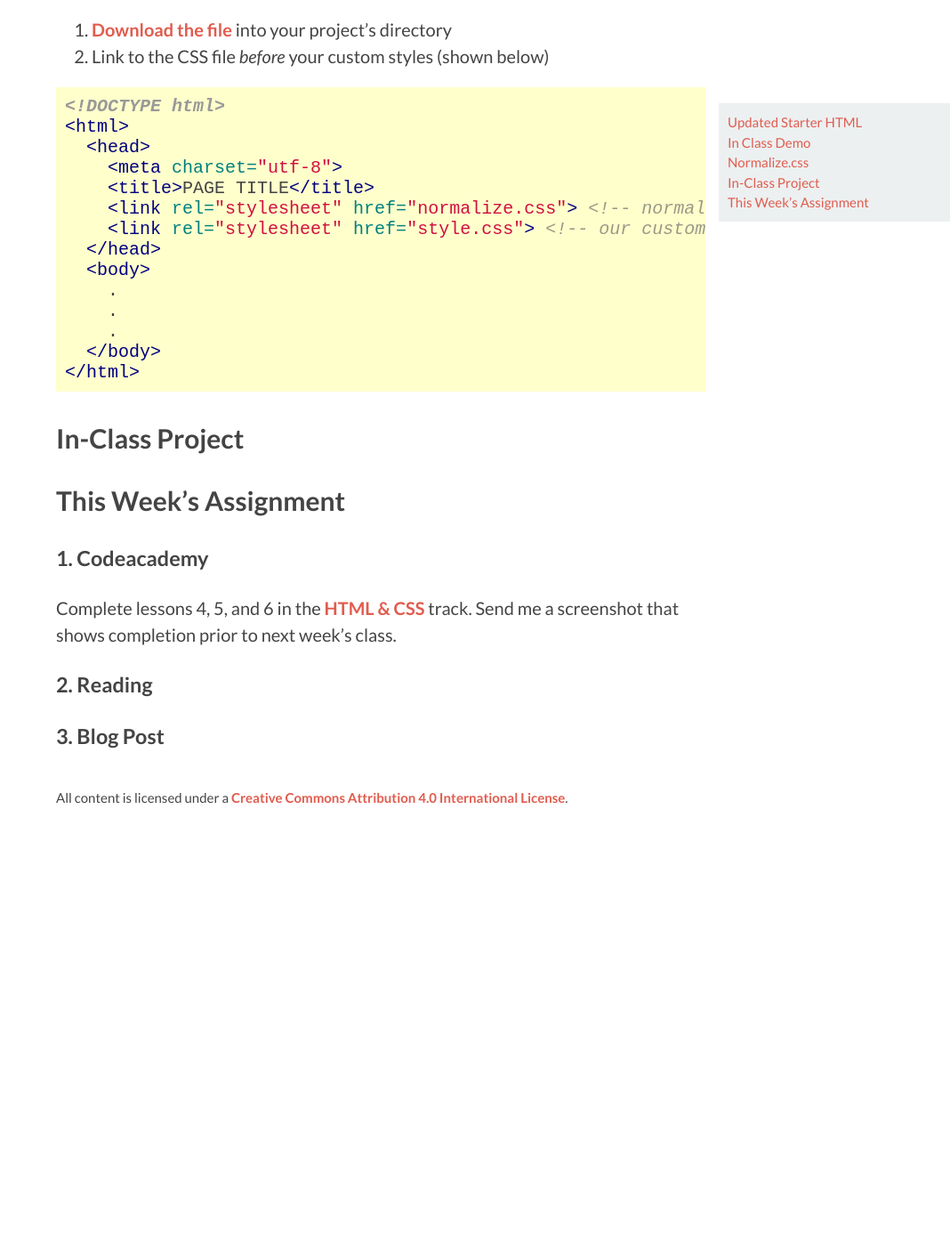
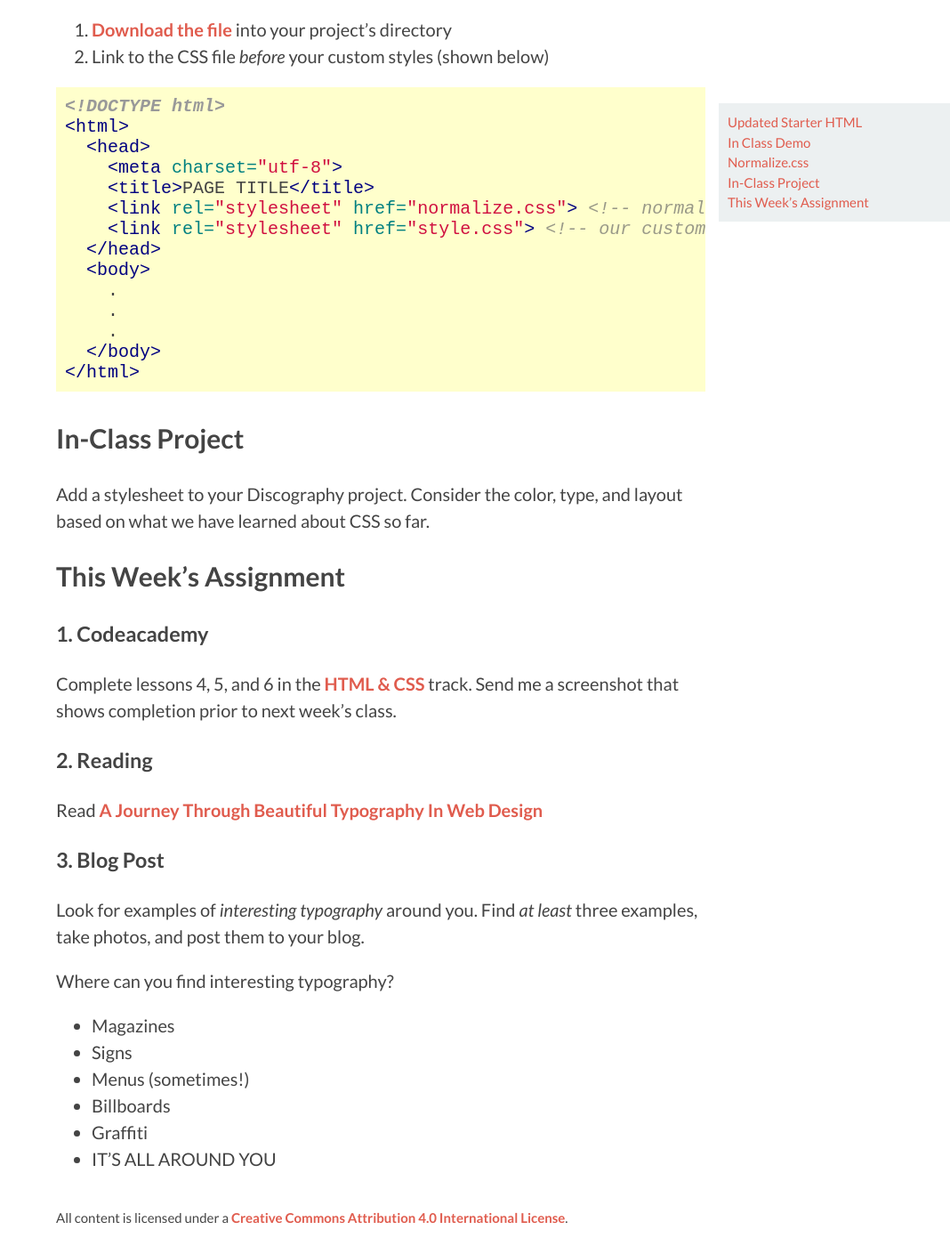
Before and after one commit to DMD1070/DMD1070.github.io, a Jekyll site: the page built from lessons/6-css-deep-dive.md, in a window 1280 px wide and 1400 px high, scrolled down 967 px. Shown: the whole window at 89% size, without its empty margins (212-1280 px from the left). Built offline with Jekyll 4.4.1, drawn with Linux system fonts in a browser that asks for light colours; Markdown is read by kramdown in place of the engine named in the settings; before the commit the page ends 1895 px from its top, so only the background shows below that.

Commit message:
add assignment details

```diff
--- a/lessons/6-css-deep-dive.md
+++ b/lessons/6-css-deep-dive.md
@@ -56,6 +56,8 @@ lesson_num: 06
 
 ## In-Class Project
 
+Add a stylesheet to your Discography project. Consider the color, type, and layout based on what we have learned about CSS so far.
+
 ## This Week's Assignment
 
 ### 1. Codeacademy
@@ -64,4 +66,17 @@ Complete lessons 4, 5, and 6 in the [HTML & CSS](http://www.codecademy.com/track
 
 ### 2. Reading
 
+Read [A Journey Through Beautiful Typography In Web Design](http://www.smashingmagazine.com/2013/08/06/beautiful-typography-web-design/)
+
 ### 3. Blog Post
+
+Look for examples of *interesting typography* around you. Find *at least* three examples, take photos, and post them to your blog.
+
+Where can you find interesting typography?
+
+- Magazines
+- Signs
+- Menus (sometimes!)
+- Billboards
+- Graffiti
+- IT'S ALL AROUND YOU
```
